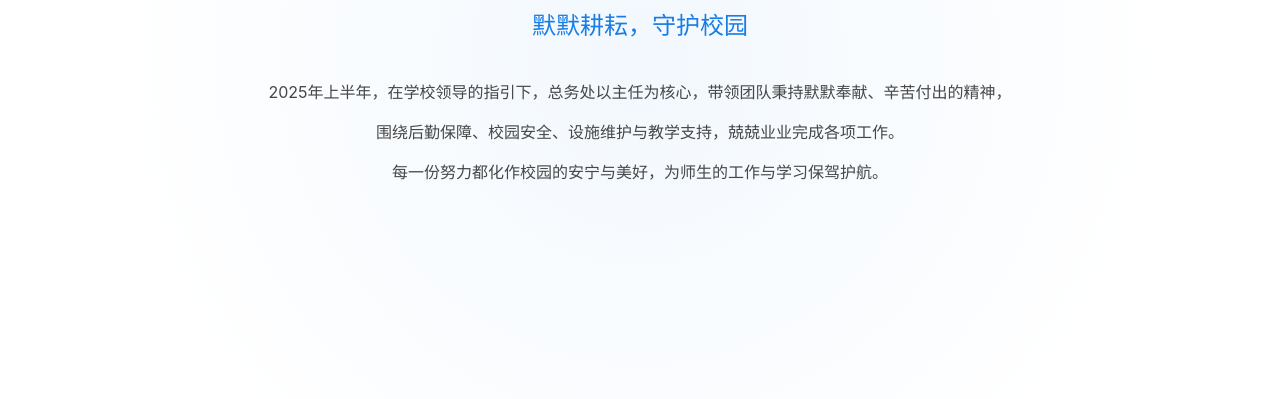
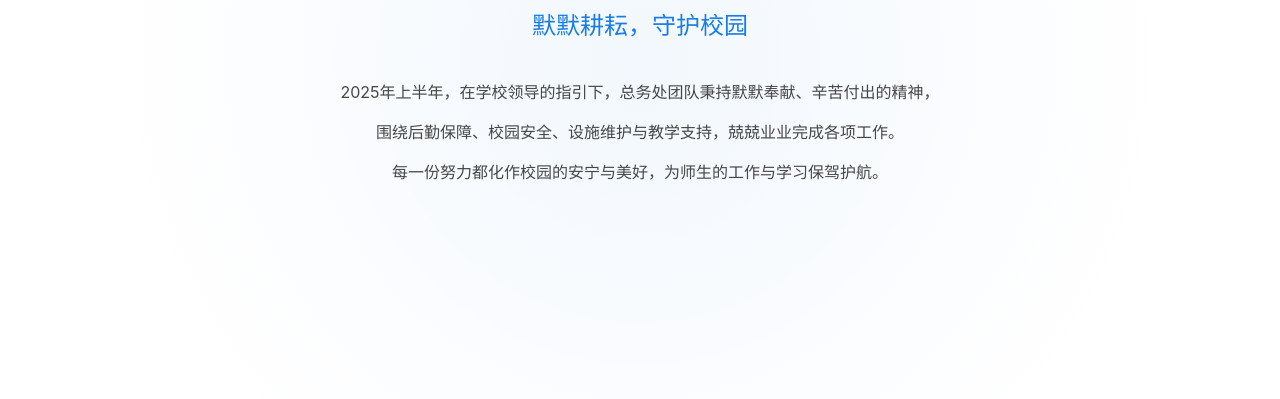
Before and after one commit to haoze-evolluling/year_summary, a plain HTML site: page index.html in a window 1280 px wide. Shown: the part 401-800 px from the top of the page. Drawn offline with Linux system fonts and the light colour scheme.

Commit message:
docs: 更新总务处工作总结文本
移除"以主任为核心"的表述，使文本更加简洁统一

```diff
--- a/index.html
+++ b/index.html
@@ -38,7 +38,7 @@
                 <h1 class="title">2025 年中总务处工作总结</h1>
                 <p class="subtitle">默默耕耘，守护校园</p>
                 <div class="intro-text">
-                    <p>2025年上半年，在学校领导的指引下，总务处以主任为核心，带领团队秉持默默奉献、辛苦付出的精神，</p>
+                    <p>2025年上半年，在学校领导的指引下，总务处团队秉持默默奉献、辛苦付出的精神，</p>
                     <p>围绕后勤保障、校园安全、设施维护与教学支持，兢兢业业完成各项工作。</p>
                     <p>每一份努力都化作校园的安宁与美好，为师生的工作与学习保驾护航。</p>
                 </div>
```
